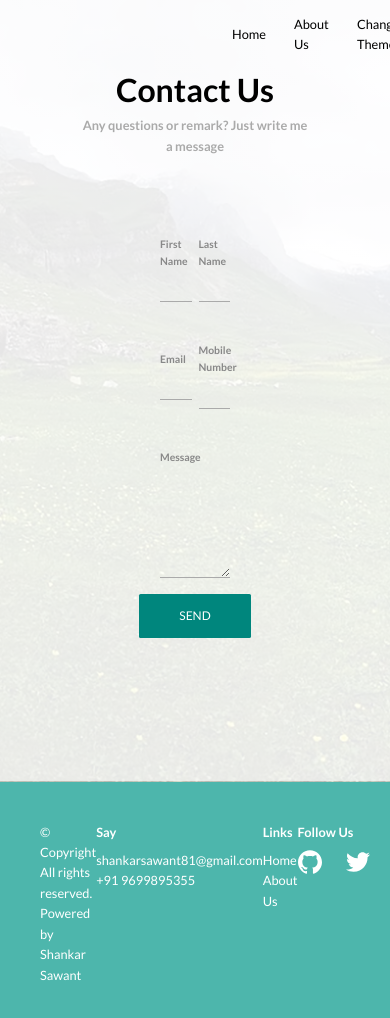
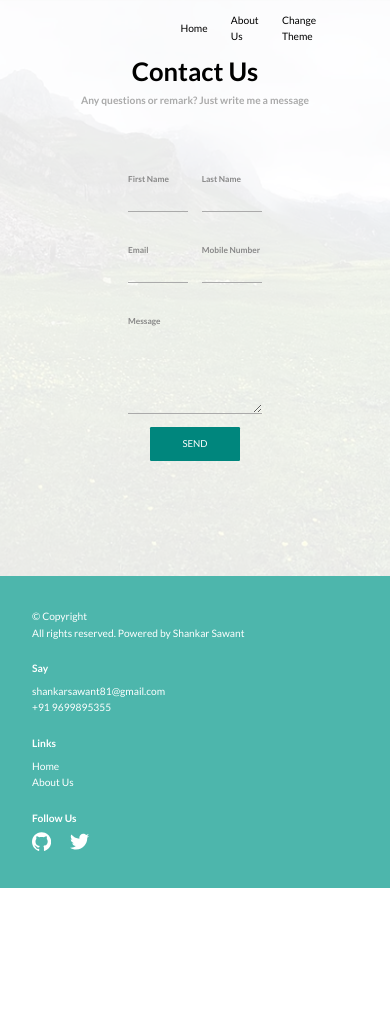
Before and after one commit to shankar81/personal-website, a React (Create React App) app: page /contact in a window 390 px wide. Shown: the top 1018 px of the page. After the commit the page ends 888 px from the top, so only its background shows below. Built offline with nearby package versions, Linux system fonts and the light colour scheme; a web font is replaced by a local one.

Commit message:
added media queries for home page upto 500px

```diff
--- a/src/components/Footer/Footer.scss
+++ b/src/components/Footer/Footer.scss
@@ -107,3 +107,46 @@
     }
   }
 }
+
+// Media Queries
+.footer {
+  &__container {
+    @media only screen and (max-width: $bp-small) {
+      padding: 2rem !important;
+    }
+
+    @media only screen and (max-width: $bp-smallest) {
+      padding: 5rem !important;
+
+      flex-direction: column;
+      justify-content: center;
+      align-items: center;
+    }
+  }
+
+  &__copyright {
+    @media only screen and (max-width: $bp-smallest) {
+      width: 100% !important;
+      margin-bottom: 3rem;
+    }
+  }
+
+  &__list {
+    @media only screen and (max-width: $bp-smallest) {
+      width: 100% !important;
+      margin-bottom: 3rem;
+    }
+  }
+
+  &__link {
+    @media only screen and (max-width: $bp-smallest) {
+      width: 100% !important;
+    }
+  }
+
+  &__social {
+    @media only screen and (max-width: $bp-smallest) {
+      width: 100% !important;
+    }
+  }
+}
--- a/src/components/Header/Header.scss
+++ b/src/components/Header/Header.scss
@@ -9,6 +9,11 @@
     display: flex;
     align-items: center;
     justify-content: space-between;
+
+
+    @media only screen and (max-width: $bp-medium) {
+      width: 60%;
+    }
   }
 }
 
--- a/src/components/Hero/Hero.scss
+++ b/src/components/Hero/Hero.scss
@@ -14,6 +14,16 @@
     display: flex;
     flex-direction: column;
     align-items: flex-start;
+
+    @media only screen and (max-width: $bp-largest) {
+      width: 80%;
+    }
+
+    @media only screen and (max-width: $bp-medium) {
+      margin: 0 auto;
+      width: 100%;
+      align-items: center;
+    }
   }
 
   &__heading {
@@ -22,12 +32,39 @@
     color: $primaryDarkColor;
     text-transform: uppercase;
     word-spacing: 0.5rem;
+
+    @media only screen and (max-width: $bp-medium) {
+      font-size: 5rem;
+    }
+
+    @media only screen and (max-width: $bp-small) {
+      font-size: 4rem;
+    }
+  }
+
+  &__para {
+    @media only screen and (max-width: $bp-medium) {
+      font-size: 2.5rem !important;
+      text-align: center;
+    }
+
+    @media only screen and (max-width: $bp-small) {
+      font-size: 1.8rem !important;
+    }
   }
 
   &__subheading {
     font-size: 3rem;
     font-weight: 400;
     margin-bottom: 1rem;
+
+    @media only screen and (max-width: $bp-medium) {
+      font-size: 4.5rem;
+    }
+
+    @media only screen and (max-width: $bp-small) {
+      font-size: 3.5rem;
+    }
   }
 }
 
--- a/src/components/LandingProjects/LandingProjects.scss
+++ b/src/components/LandingProjects/LandingProjects.scss
@@ -16,6 +16,7 @@
 
     display: flex;
     flex-wrap: wrap;
+    justify-content: center;
   }
 }
 
--- a/src/components/Project/Project.scss
+++ b/src/components/Project/Project.scss
@@ -87,7 +87,7 @@
   .project {
     &__container {
       position: relative;
-      width: calc(100% / 3.3);
+      width: 30rem;
       margin-right: 5rem;
       height: 35rem;
       background-color: rgba(0, 0, 0, 0.8);
@@ -130,7 +130,7 @@
   .project {
     &__container {
       position: relative;
-      width: calc(100% / 3.3);
+      width: 30rem;
       height: 35rem;
       margin-right: 5rem;
       background-color: rgba(255, 255, 255, 0.1);
@@ -143,9 +143,6 @@
       justify-content: center;
       align-items: center;
 
-      &:nth-of-type(3n) {
-        margin-right: 0;
-      }
     }
 
     &__actions {
--- a/src/cosntants.scss
+++ b/src/cosntants.scss
@@ -22,8 +22,9 @@ $backdrop-zindex: 10;
 $letter-spacing: 0.2rem;
 
 // Breakpoints
-$bp-largest: 75em; //1200px
-$bp-large: 68.75em; //1100px
-$bp-medium: 56.25em; //900px
-$bp-small: 37.5em; //600px
-$bp-smallest: 31.25em; //500px
+$bp-largest: 75em;      // 1200px
+$bp-large: 68.75em;     // 1100px
+$bp-medium: 56.25em;    // 900px
+$bp-small: 43.75em;     // 700px
+// $bp-small: 37.5em;      // 600px
+$bp-smallest: 31.25em;  // 500px
--- a/src/index.scss
+++ b/src/index.scss
@@ -38,6 +38,10 @@ html {
   @media only screen and (max-width: $bp-large) {
     font-size: 50%;
   }
+
+  @media only screen and (max-width: $bp-small) {
+    font-size: 40%;
+  }
 }
 
 body {
```
